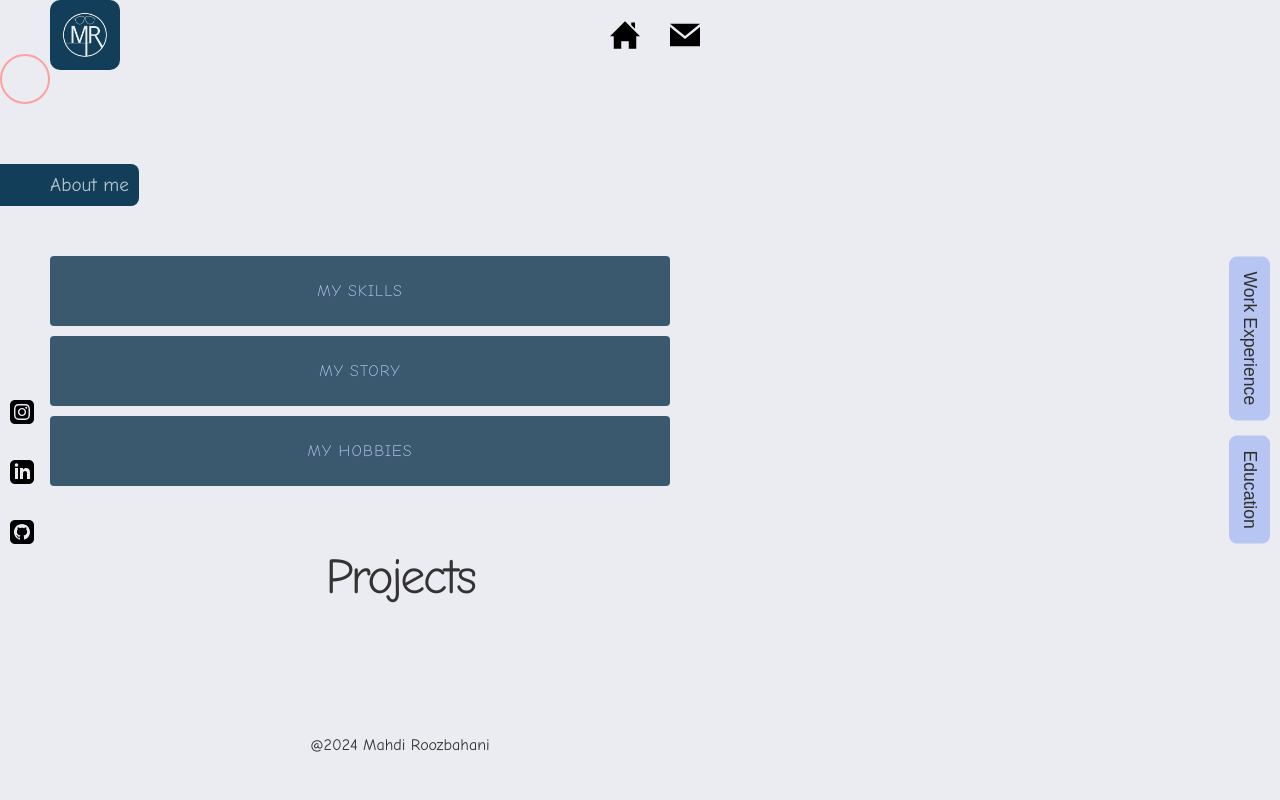
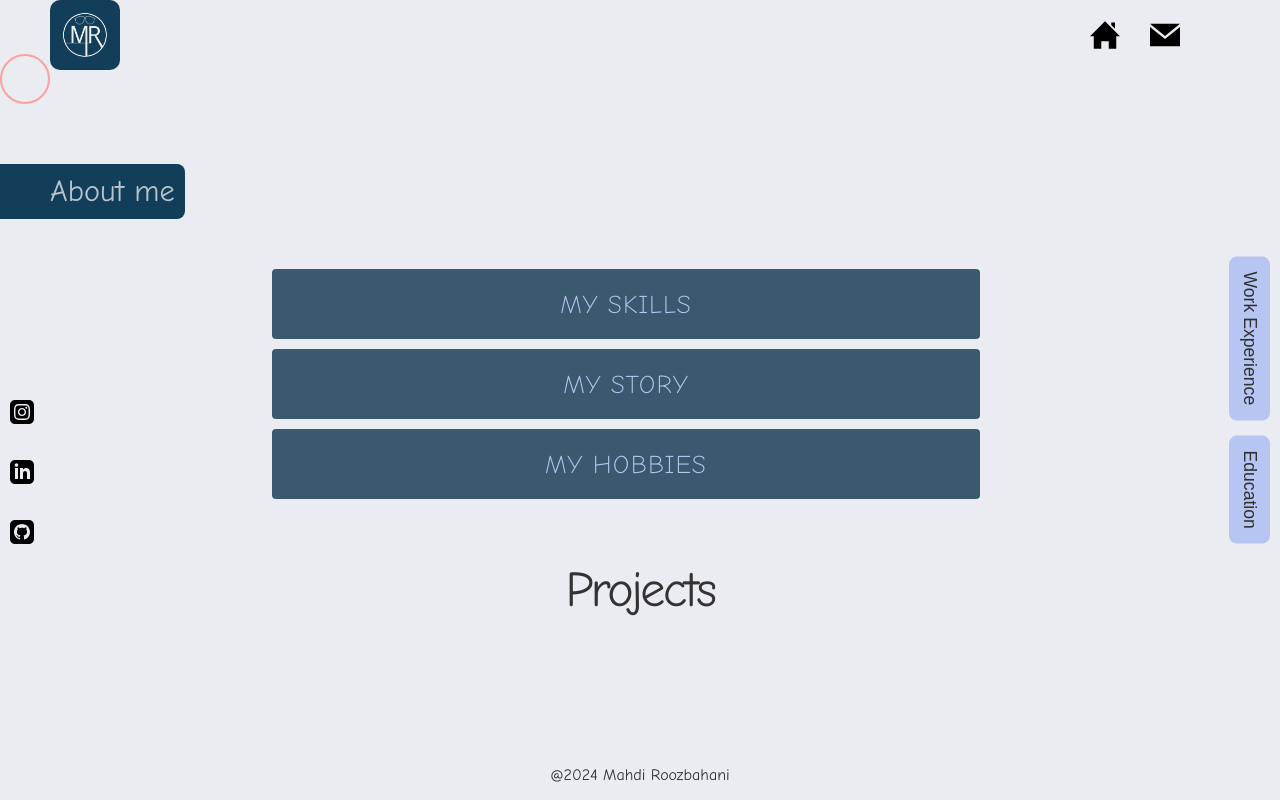
Before and after one commit to coder-mahdi/mahdi-roozbahani-portfolio, a React (Vite) app: page /about in a window 1280 px wide. Built offline with nearby package versions, Linux system fonts and the light colour scheme.

Commit message:
added tablet style on about page

```diff
--- a/src/styles/About.scss
+++ b/src/styles/About.scss
@@ -33,11 +33,6 @@
   .accordion {
     display: flex;
     flex-wrap: wrap;
-    // padding-left: 90px;
-    // padding-right: 40px;
-    // padding-bottom: 40px;
-    // -webkit-box-shadow: 0px 13px 23px -13px rgba(0,0,0,0.5);
-    // width: 100%;
     max-width: 600px;
     background-color: transparent;
     margin-top: 50px;
@@ -45,13 +40,30 @@
     margin-right: 85px;
   }
 
+  @media (min-width: 768px) {
+    .accordion{
+      max-width: 900px;
+      margin-left: 80px;
+      margin-right: 120px
+    }
+  }
+
+
+  @media (min-width: 1024px) {
+    .accordion{
+      max-width: 900px;
+      margin-left: 17rem;
+      margin-right: 20rem
+    }
+  }
+
   .title {
     text-align: center;
     align-content: center;
     height: 50px;
     width: 100%;
-    background-color: rgba(15, 53, 77, .8); /* استفاده از رنگ پالت */
-    color: #B6C5F2; /* استفاده از رنگ پالت */
+    background-color: rgba(15, 53, 77, .8);
+    color: #B6C5F2;
     text-transform: uppercase;
     letter-spacing: 1px;
     line-height: 2;
@@ -67,18 +79,31 @@
     margin-left: auto;
   }
 
+  @media (min-width: 768px) {
+    .title {
+   font-size: 1.4rem;
+    }
+  }
+
+
+  @media (min-width: 1024px) {
+    .title {
+      font-size: 1.6rem;
+    }
+  }
+
   .title:hover {
     cursor: pointer;
-    background-color: rgba(15, 53, 77, 1); /* تغییر رنگ هنگام هاور */
+    background-color: rgba(15, 53, 77, 1);
   }
 
   .title:active {
-    background-color: rgba(15, 53, 77, .9); /* تغییر رنگ هنگام کلیک */
+    background-color: rgba(15, 53, 77, .9);
   }
 
   .content {
     max-height: 0;
-    overflow: hidden; /* جلوگیری از نمایش محتوای پنهان */
+    overflow: hidden;
     width: 100%;
     background-color: transparent;
     border-radius: 4px;
@@ -86,28 +111,44 @@
     font-size: 16px;
     text-align: left;
     margin-top: 10px;
-    transition: max-height 0.5s ease-out; /* انیمیشن باز و بسته شدن */
+    transition: max-height 0.5s ease-out;
   }
 
   .content-open {
-    max-height: 500px; /* مقدار مناسب برای محتوای شما */
+    max-height: 500px;
     padding: 20px;
-    background-color: #EBEBF2; /* رنگ پس‌زمینه بخش محتوا */
+    background-color: #EBEBF2;
     transition: max-height 0.5s ease-in;
   }
+
+
 
   .content-text {
     padding: 10px;
     visibility: hidden;
     opacity: 0;
-    transition: visibility 0s, opacity 0.2s ease-in; /* انیمیشن محتوای متن */
+    transition: visibility 0s, opacity 0.2s ease-in;
   }
 
   .content-text-open {
     visibility: visible;
     opacity: 1;
-    transition: opacity 0.8s ease-in; /* محتوای متن وقتی باز است */
+    transition: opacity 0.8s ease-in;
   }
+
+  @media (min-width: 768px) {
+    .content-text-open {
+   font-size: 1.4rem;
+    }
+  }
+
+
+  @media (min-width: 1024px) {
+    .content-text-open {
+      font-size: 1.6rem;
+    }
+  }
+
 
   .fa-angle-down {
     font-size: 20px;
--- a/src/styles/AnimatedText.scss
+++ b/src/styles/AnimatedText.scss
@@ -9,17 +9,9 @@
     align-items: center;
     display: flex;
     flex-direction: row;
-    // display: inline-block;
-    // // word-break: break-word;
-    // white-space: normal;
     font-size: 1.2rem;
-    // overflow: hidden;
-    // margin: 0 auto;
     padding: 10px 10px;
     padding-left: 50px;
-    // top: 170px;
-    // left: 0;
-    // height: auto;
     color: rgba(255, 255, 255, 0.70);
     background-color: #123E59;
     border-top-right-radius: 8px;
@@ -59,17 +51,26 @@
 
 
 @keyframes text-animation {
-  0% {margin-top: 0;} /* پیام دوم */
-  25% {margin-top: 0;} /* نمایش پیام دوم */
-  50% {margin-top: -5.62rem;} /* نمایش پیام سوم */
-  75% {margin-top: -5.62rem;} /* نگه‌داشتن پیام سوم */
-  100% {margin-top: 0;} /* بازگشت به پیام دوم */
+  0% {margin-top: 0;}
+  25% {margin-top: 0;}
+  50% {margin-top: -5.62rem;}
+  75% {margin-top: -5.62rem;}
+  100% {margin-top: 0;}
 }
 
 
 @media (min-width: 768px) and (max-width: 1024px) {
 
   .animated-text{
+ font-size: 1.6rem;
+}
+
+}
+
+
+@media (min-width: 1024px) {
+
+  .animated-text{
  font-size: 1.9rem;
 }
 
--- a/src/styles/Contact.scss
+++ b/src/styles/Contact.scss
@@ -17,11 +17,21 @@
     max-width: 600px;
     font-size: 1.2rem;
     color: #333;
+  }
 
     @media (min-width: 768px) {
-      font-size: 1.4rem;
+      .welcome-message-wrapper {
+        font-size: 1.4rem;
     }
   }
+
+
+  @media (min-width: 1024px) {
+    .welcome-message-wrapper {
+      font-size: 1.6rem;
+      margin-right: 70px;
+  }
+}
 
 
   .contact-form-wrapper {
--- a/src/styles/Footer.scss
+++ b/src/styles/Footer.scss
@@ -1,13 +1,4 @@
-// footer {
-//   margin-top: 60px;
-//   display: flex;
-//   justify-content: center;
-// //   bottom: 0;
-// // //  position: fixed;
-// //  left: 50%;
-// //  transform:translateX(-50%);
 
-//   }
 
 footer {
   margin-bottom: 30px;
@@ -17,3 +8,10 @@ footer {
   // padding: 10px 0;
   position: relative;
 }
+
+
+@media (min-width: 1024px){
+  footer {
+    margin-bottom: 0;
+  }
+}
--- a/src/styles/Header.scss
+++ b/src/styles/Header.scss
@@ -106,7 +106,12 @@
   max-width: 900px;
   margin-right: 100px;
   margin-top: 20px;
-  // box-shadow: 0 2px 10px rgba(0, 0, 0, 0.1);
+}
+
+@media (min-width: 1024px) {
+  .desktop-nav {
+    max-width: none;
+  }
 }
 
 
--- a/src/styles/Home.scss
+++ b/src/styles/Home.scss
@@ -9,14 +9,24 @@
 
 }
 
+@media (min-width: 1024px) {
+  .home-page {
+    max-width: none;
+  }
+  .content-area-home {
+    padding-top: 0;
+  }
+
+}
+
 .main-content{
   flex-grow: 1;
 }
 
 
-.content-area-home{
-  padding-top: 35px;
-}
+// .content-area-home{
+//   padding-top: 35px;
+// }
 
 
 
@@ -72,7 +82,7 @@
 
     .welcome-message-wrapper{
     max-width: 900px;
-    margin-left: 200px;
+    margin-left: 70px;
     margin-top: 70px;
     font-size: 1.8rem;
  }
@@ -81,7 +91,9 @@
 
   @media (min-width: 1024px){
 
-
+    .welcome-message-wrapper{
+      margin-left: 15rem;
+   }
 
   }
 
--- a/src/styles/Layout.scss
+++ b/src/styles/Layout.scss
@@ -4,8 +4,9 @@
 
 .home-page {
   max-width: 100vh;
+}
 
-}
+
 
 .main-content{
   // display: flex;
--- a/src/styles/Projects.scss
+++ b/src/styles/Projects.scss
@@ -13,6 +13,20 @@
     margin-left: 50px;
     margin-right: 50px;
     overflow: hidden;
+
+
+    @media (min-width: 768px) {
+
+    max-width: 900px;
+    margin-left: 80px;
+    margin-right: 100px;
+
+    }
+
+    @media (min-width: 1024px) {
+        max-width: none;
+    }
+
 
     .slider-wrapper {
       display: flex;
@@ -57,6 +71,11 @@
     }
 
 
+
+
+
+
+
     @keyframes slideIn {
       from {
         opacity: 0;
```
